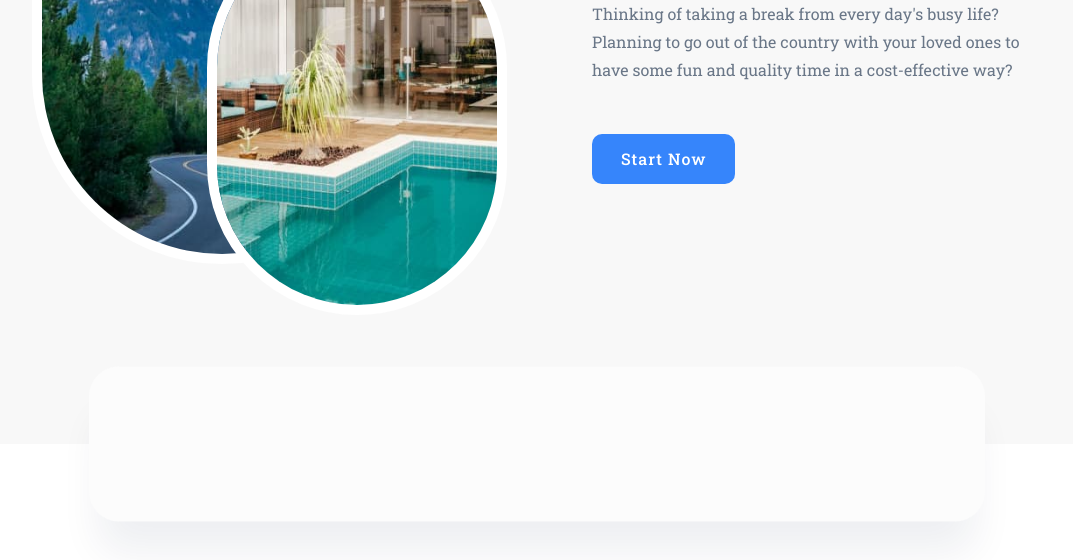
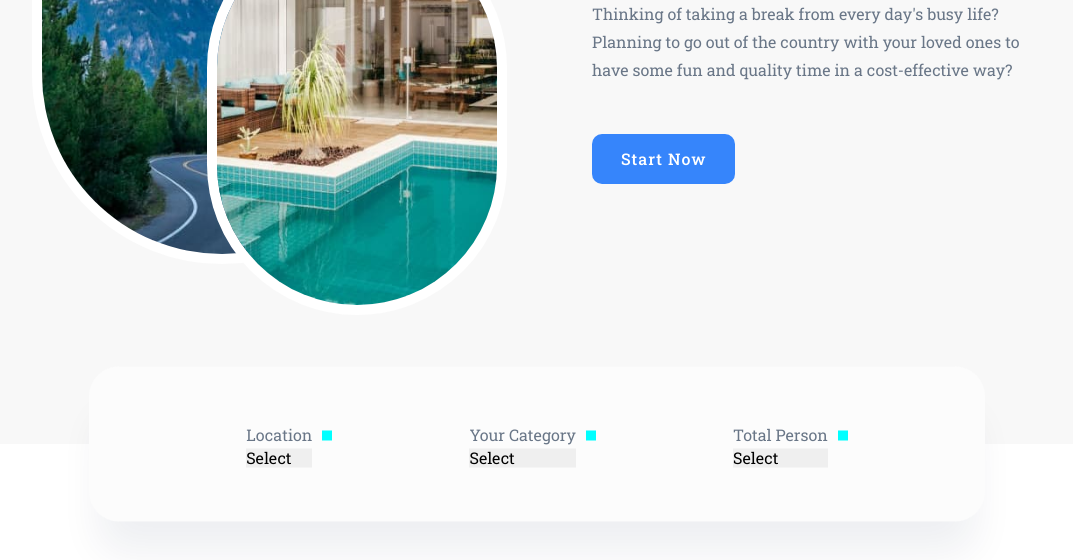
Before and after one commit to lordponchik/ex.Tripgoal, a website built with Parcel: page src/index.html in a window 1280 px wide. Shown: the part 392-952 px from the top of the page, without its empty margins (103-1176 px from the left). Built offline with nearby package versions, Linux system fonts and the light colour scheme; a web font is replaced by a local one.

Commit message:
add booking-list v0.1

```diff
--- a/src/index.html
+++ b/src/index.html
@@ -70,7 +70,46 @@
             <button type="button" class="btn">Start Now</button>
           </div>
         </div>
-        <div class="booking"></div>
+        <div class="booking">
+          <ul class="booking-list list">
+            <li class="booking-list__item">
+              <label for="location">Location</label>
+              <select
+                name="Location"
+                id="location"
+                class="booking-list__select"
+              >
+                <option value="">Select</option>
+                <option value="">Europa</option>
+              </select>
+            </li>
+            <li class="booking-list__item">
+              <label for="category">Your Category</label>
+              <select
+                name="Category"
+                id="category"
+                class="booking-list__select"
+              >
+                <option value="">Select</option>
+                <option value="">Europa</option>
+              </select>
+            </li>
+            <li class="booking-list__item">
+              <label for="total">Total Person</label>
+              <select
+                name="Total Person"
+                id="total"
+                class="booking-list__select"
+              >
+                <option value="">Select</option>
+                <option value="">1</option>
+                <option value="">2</option>
+                <option value="">3</option>
+                <option value="">4</option>
+              </select>
+            </li>
+          </ul>
+        </div>
       </section>
       <section class="find-travel">
         <div class="container">
--- a/src/scss/layout/_hero.scss
+++ b/src/scss/layout/_hero.scss
@@ -55,7 +55,6 @@
 }
 .booking {
   position: absolute;
-
   bottom: 0;
   left: 50%;
   transform: translate(-50%, 50%);
@@ -69,3 +68,35 @@
   -webkit-box-shadow: 0px 40px 30px 0px rgba(0, 34, 72, 0.07);
   box-shadow: 0px 40px 40px -10px rgba(0, 34, 72, 0.07);
 }
+.booking-list {
+  display: flex;
+  width: auto;
+  height: 100%;
+  justify-content: space-evenly;
+  align-items: center;
+}
+.booking-list__item {
+  position: relative;
+  display: inline-flex;
+  flex-direction: column;
+}
+.booking-list__select {
+  appearance: none;
+  border: none;
+}
+
+.booking-list__item::before {
+  content: "";
+  position: absolute;
+  top: 10px;
+  right: -20px;
+
+  width: 10px;
+  height: 10px;
+
+  background-color: aqua;
+
+  &:hover .booking-list_select:active {
+    border: 1px solid black;
+  }
+}
```
